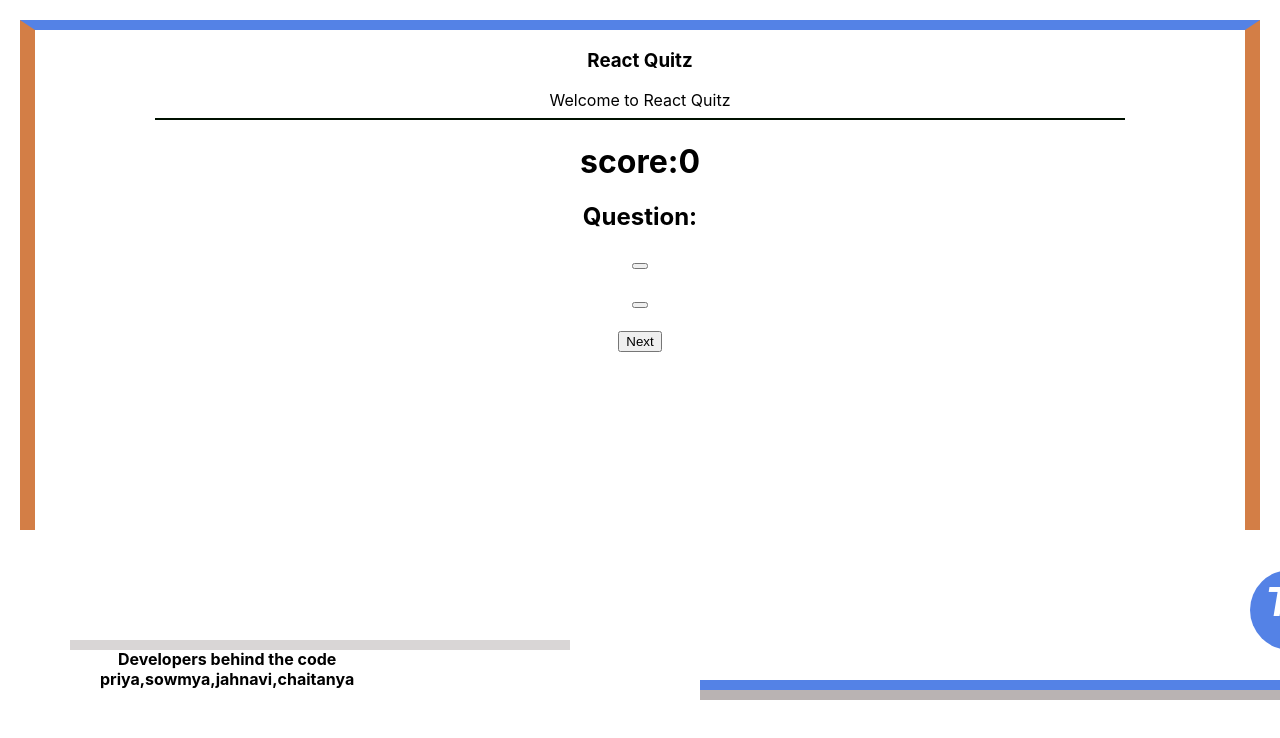
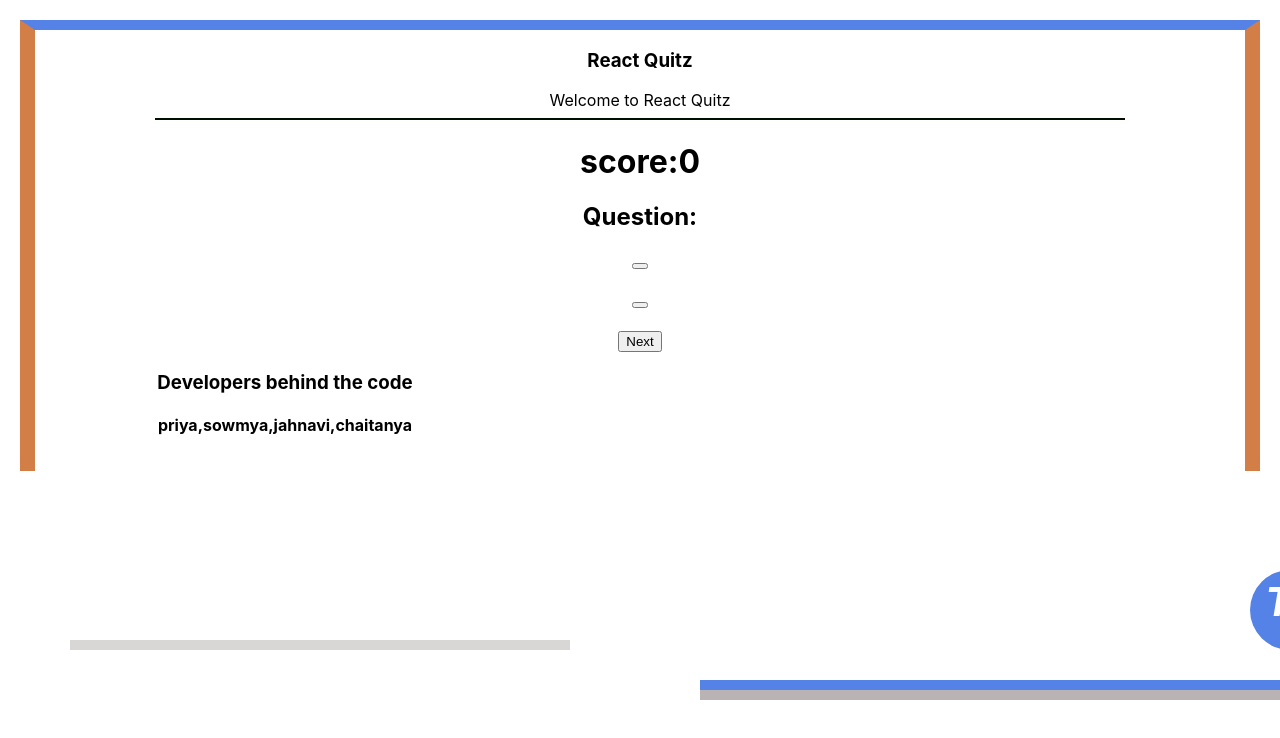
Before and after one commit to jahanavi9/TekBits-Quitz, a React (Create React App) app: page / in a window 1280 px wide. Shown: the top 738 px of the page. Built offline with nearby package versions, Linux system fonts and the light colour scheme; no server answers.

Commit message:
removed spaces

```diff
--- a/src/App.css
+++ b/src/App.css
@@ -37,35 +37,22 @@
   }
 }
 .ux{
-  height: 500px;
-   border:solid;
+  height: 100%;
+  border:solid;
    border-width:10px 15px 0px 15px;
-   border-color:rgb(84, 130, 230) rgb(211, 126, 70) red  rgb(211, 126, 70);
+   border-color:rgb(84, 130, 230) rgb(211, 126, 70) white  rgb(211, 126, 70);
    margin-top:20px;
-
    margin-left: 20px;
    margin-right: 20px;
    margin-bottom: 20px;
 
  }
  .bottom{
-
-   height:100px;
-   width:100px;
-   border:hidden solid;
-   display:flex;
-   position: absolute;
-   bottom:90px;
-   left:100px;
+  height:100px;
+  width:500px;
+  }
 
 
-
-
- }
- .bottom span{
-   align-self:flex-end;
-
- }
 
    .circle{
      height:80px;
--- a/src/component/Footer.js
+++ b/src/component/Footer.js
@@ -7,11 +7,8 @@ function Footer(props) {
         <div className="rec1"></div>
         <div className="rec2"></div>
         <div className="rec3"></div>
-
-
         <div className="bottom">
-
-        <span><h4>Developers behind the code<br></br>priya,sowmya,jahnavi,chaitanya</h4></span></div>
+        <h3>Developers behind the code</h3><h4> priya,sowmya,jahnavi,chaitanya</h4></div>
         </div>
 
     );
```
